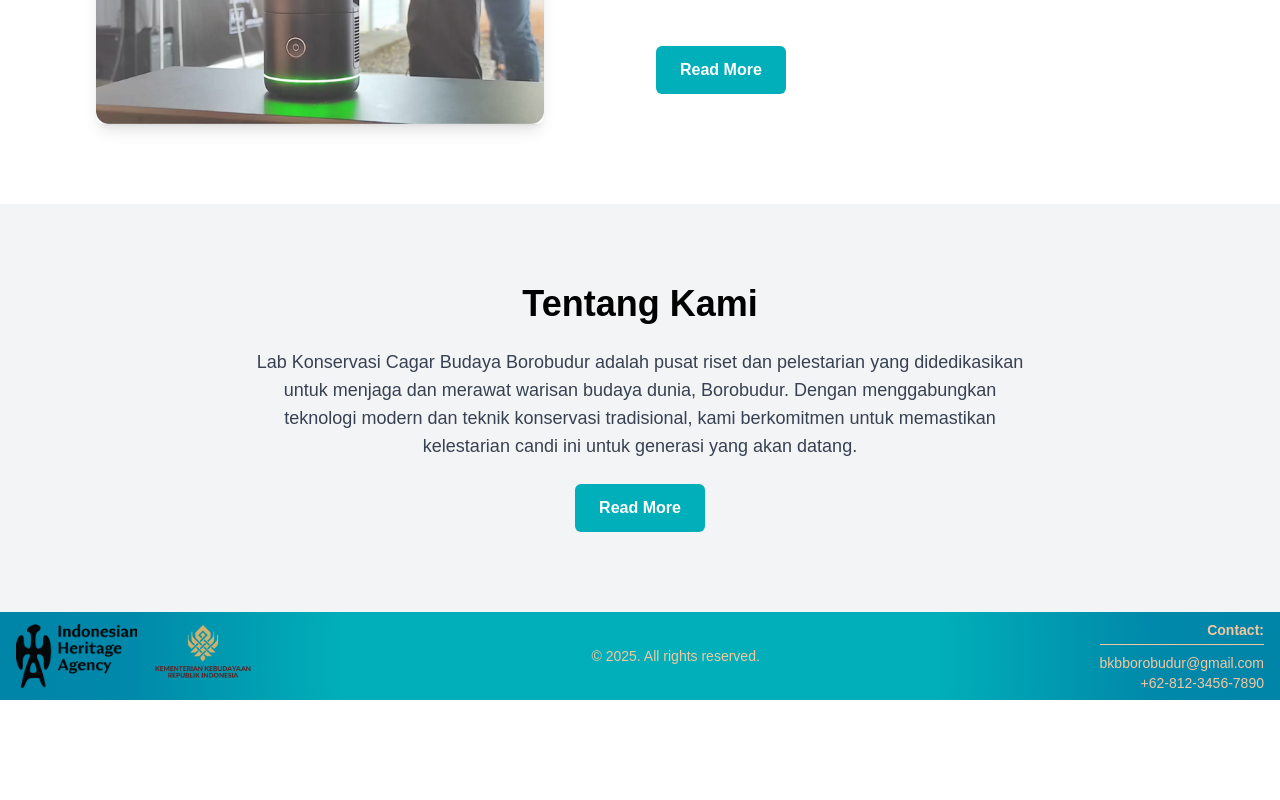
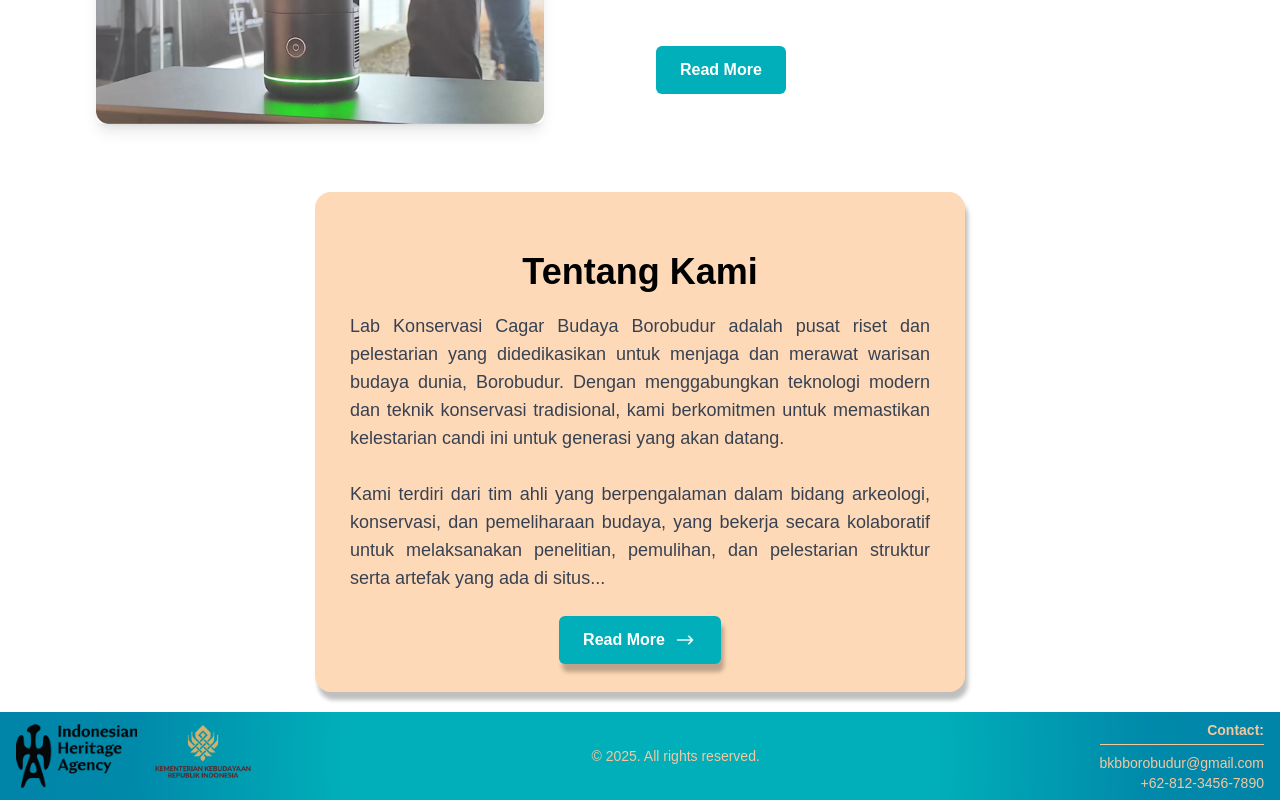
Before and after one commit to nurrochman954/LabMCB, a Next.js app in the folder labmcb/: page / in a window 1280 px wide. Shown: the part 2000-2800 px from the top of the page. Before the commit the page ends 2700 px from the top, so only its background shows below. Built offline with nearby package versions, Linux system fonts and the light colour scheme.

Commit message:
Add/Fixing TentangKami component

```diff
--- a/labmcb/components/TentangKami.tsx
+++ b/labmcb/components/TentangKami.tsx
@@ -4,22 +4,32 @@ import Link from "next/link";
 
 const TentangKami = () => {
   return (
-    <section id="about" className="py-20 bg-gray-100">
-      <div className="container mx-auto px-4 text-center">
-        <h2 className="text-3xl md:text-4xl font-bold mb-6">Tentang Kami</h2>
-        <p className="text-gray-700 text-base md:text-lg max-w-3xl mx-auto">
-          Lab Konservasi Cagar Budaya Borobudur adalah pusat riset dan
-          pelestarian yang didedikasikan untuk menjaga dan merawat warisan
-          budaya dunia, Borobudur. Dengan menggabungkan teknologi modern dan
-          teknik konservasi tradisional, kami berkomitmen untuk memastikan
-          kelestarian candi ini untuk generasi yang akan datang.
+    <section id="about" className="py-12 space-y-12">
+      <div className="relative container mx-auto px-4">
+        {/* Rectangle Shape with Custom Drop Shadow */}
+        <div
+          className="bg-softaccent absolute top-[-60px] left-1/2 transform -translate-x-1/2 bg-gray-100 rounded-2xl w-[650px] h-[500px] shadow-[3px_8px_4px_#00000040]"
+        ></div>
+
+        <div className="relative z-10 text-center">
+          <h2 className="text-3xl md:text-4xl font-bold mb-5">Tentang Kami</h2>
+          <p className="text-gray-700 text-base md:text-lg max-w-[580px] mx-auto leading-6 text-justify text-[17px]">
+          Lab Konservasi Cagar Budaya Borobudur adalah pusat riset dan pelestarian yang didedikasikan untuk menjaga dan merawat warisan budaya dunia, Borobudur. Dengan menggabungkan teknologi modern dan teknik konservasi tradisional, kami berkomitmen untuk memastikan kelestarian candi ini untuk generasi yang akan datang.   <br /><br />
+
+Kami terdiri dari tim ahli yang berpengalaman dalam bidang arkeologi, konservasi, dan pemeliharaan budaya, yang bekerja secara kolaboratif untuk melaksanakan penelitian, pemulihan, dan pelestarian struktur serta artefak yang ada di situs...
           </p>
           <Link
             href="/pengenalan"
-          className="mt-6 inline-block bg-secondary text-white px-6 py-3 rounded-md font-semibold transition-transform transform hover:scale-105"
+            className="mt-6 inline-flex items-center bg-secondary text-white px-6 py-3 rounded-md font-semibold transition-transform transform hover:scale-105 shadow-[3px_8px_4px_#00000040]"
           >
             Read More
+            <img
+              src="/assets/rightarrow.png"
+              alt="arrow icon"
+              className="ml-2 w-6 h-6 transform scale-75"
+            />
           </Link>
+        </div>
       </div>
     </section>
   );
--- a/labmcb/tailwind.config.ts
+++ b/labmcb/tailwind.config.ts
@@ -13,6 +13,8 @@ export default {
         foreground: "var(--foreground)",
         primary: "#0089AA",
         secondary: "#00AFB9",
+        accent: "#FED9B7",
+        softaccent: "#FED9B7",
       },
       backgroundImage: {
         bannerImg: "url('/assets/borobudur.svg')",
```
Also changed, not shown: labmcb/public/assets/leftarrow.png (deleted), labmcb/public/assets/rightarrow.png. Lines whose indentation alone changed are shown as unchanged.
